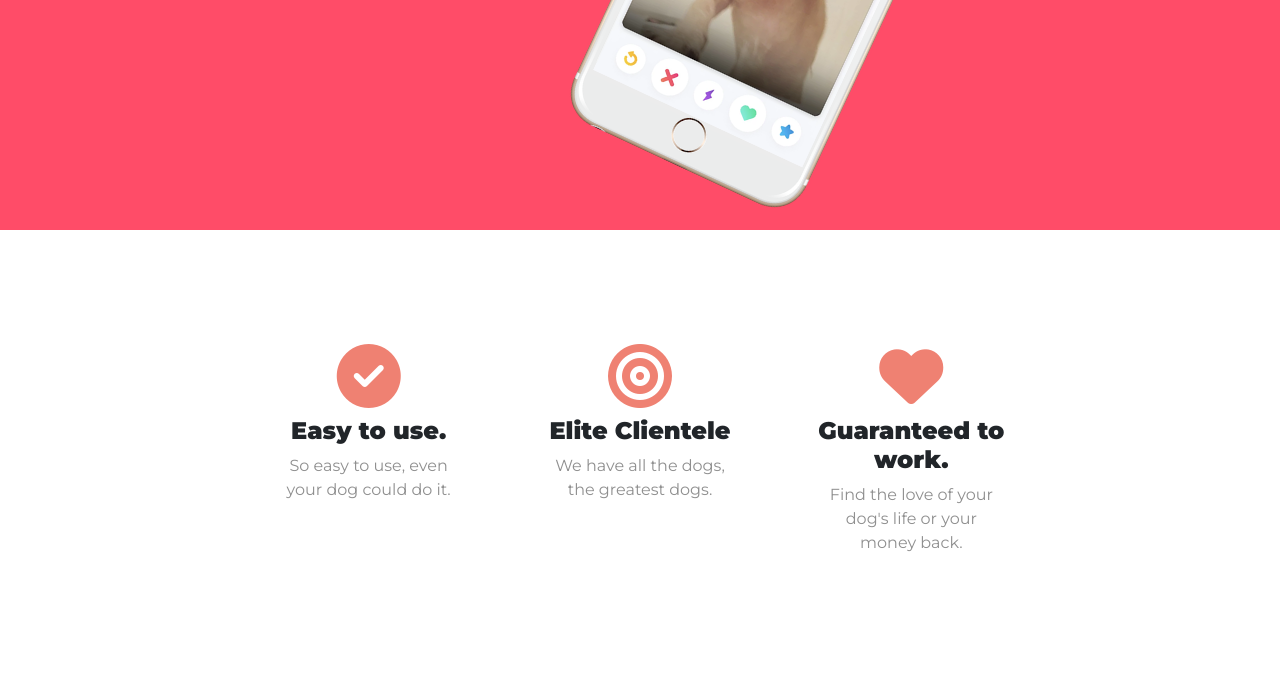
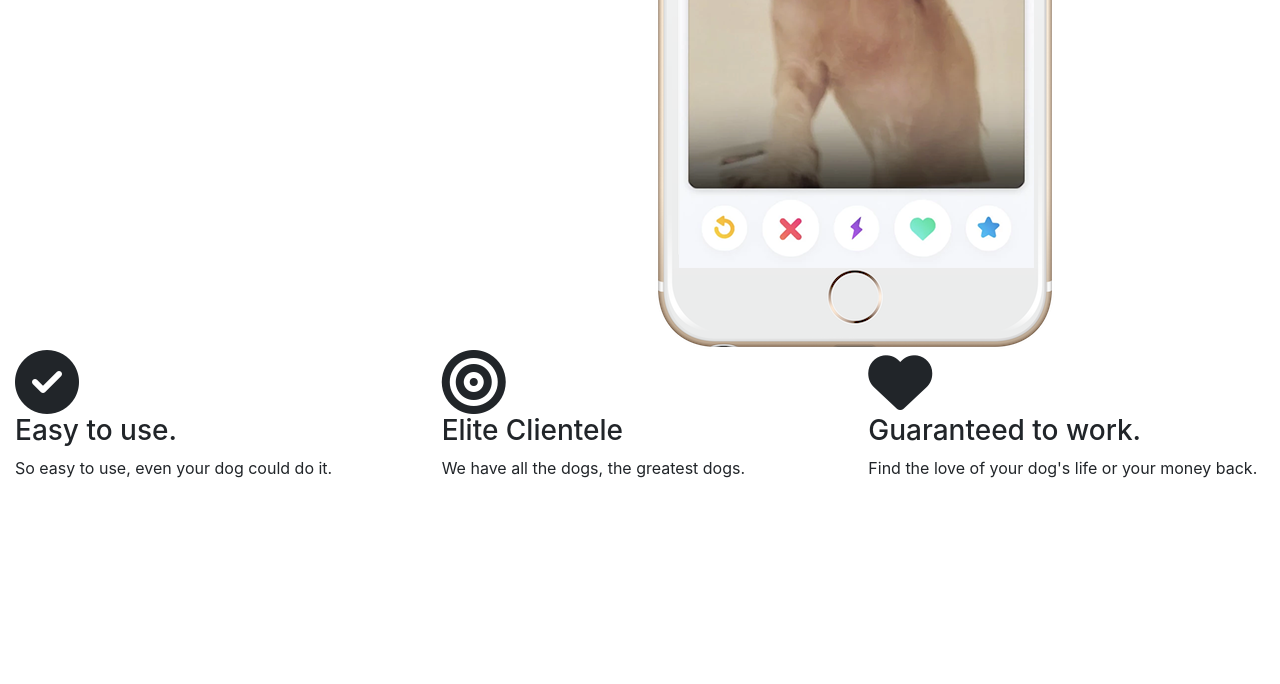
Before and after one commit to jsc31994/tindog, a plain HTML site: page index.html in a window 1280 px wide. Shown: the part 513-1197 px from the top of the page. After the commit the page ends 1009 px from the top, so only its background shows below. Drawn offline with nearby package versions, Linux system fonts and the light colour scheme.

Commit message:
removed css, for testing purposes

```diff
--- a/index.html
+++ b/index.html
@@ -41,7 +41,7 @@
       ></script>
 
       <!-- My CSS -->
-      <link rel="stylesheet" href="css/styles.css" />
+      <!-- <link rel="stylesheet" href="css/styles.css" /> -->
    </head>
 
    <div>
```
